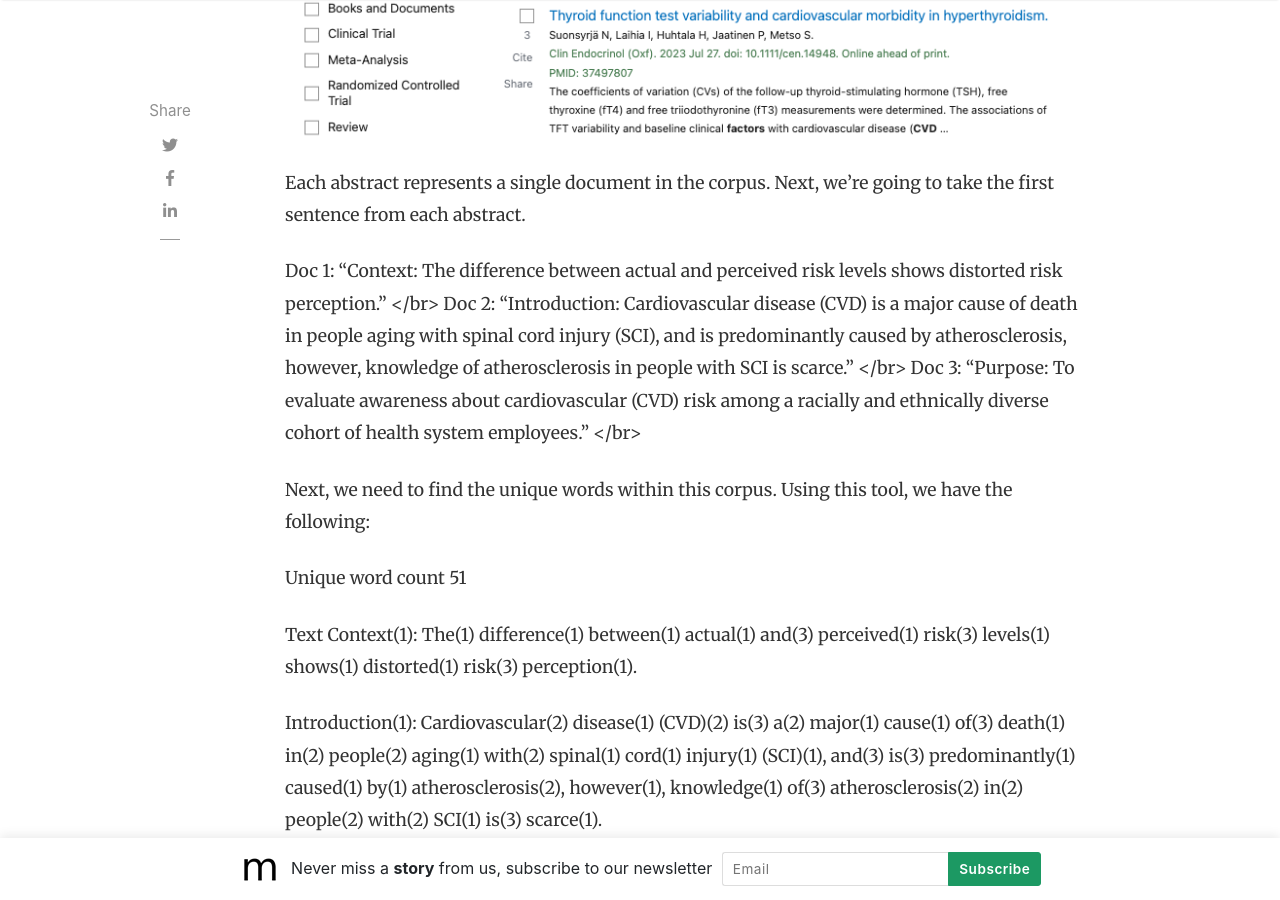
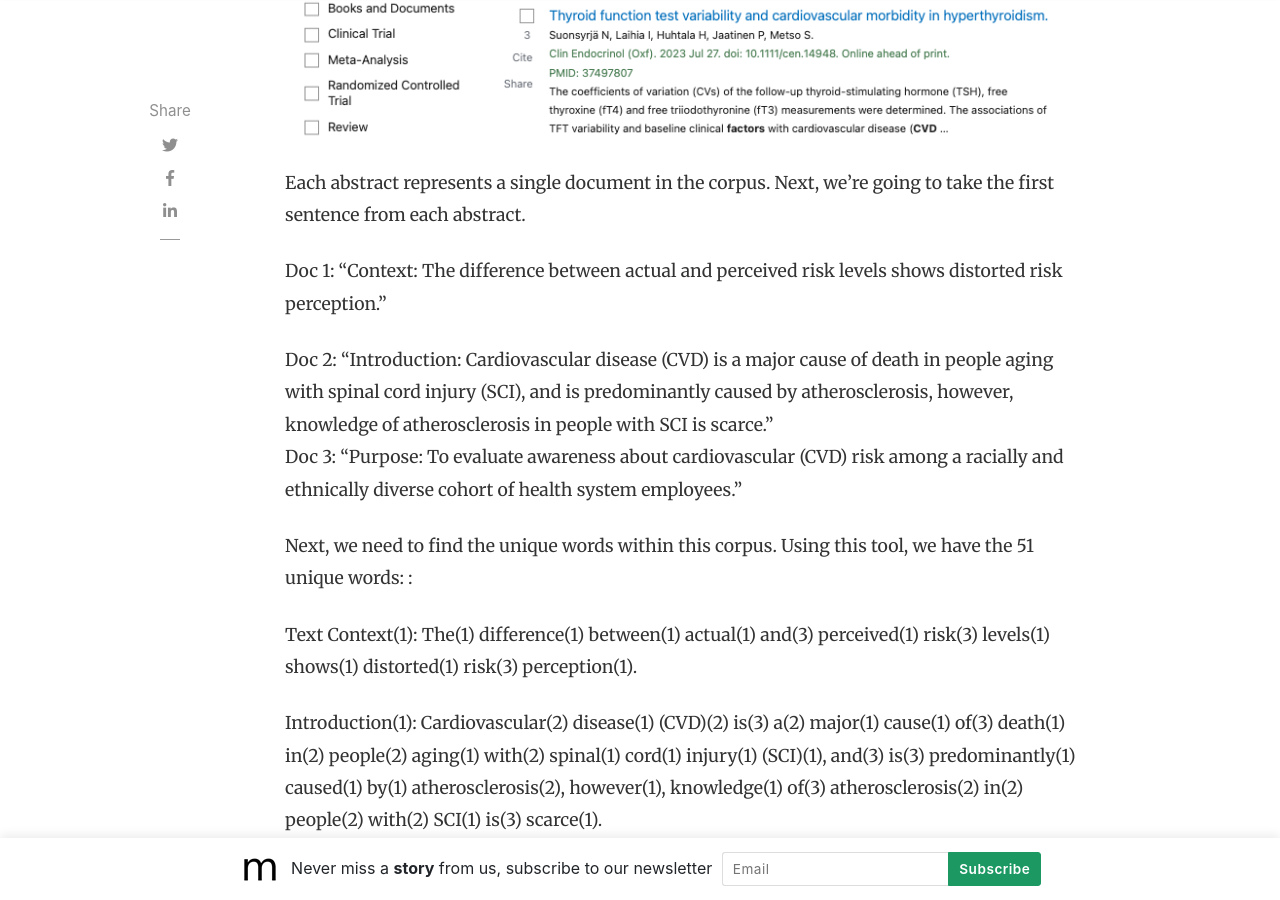
Before and after one commit to slsu0424/slsu0424.github.io, a Jekyll site: the page built from _posts/2023-07-27-test.md, in a window 1280 px wide and 900 px high, scrolled down 2566 px. Built offline with Jekyll 4.4.1, drawn with Linux system fonts in a browser that asks for light colours; nearby versions of some CDN libraries; comment, search, counter and statistics services are not loaded.

Commit message:
Update 2023-07-27-test.md

```diff
--- a/_posts/2023-07-27-test.md
+++ b/_posts/2023-07-27-test.md
@@ -31,16 +31,11 @@ To put the above tutorial into practice, I thought I would give this a try with
 Each abstract represents a single document in the corpus.  Next, we're going to take the first sentence from each abstract.
 
 Doc 1: "Context: The difference between actual and perceived risk levels shows distorted risk perception."
-</br>
+
 Doc 2: "Introduction: Cardiovascular disease (CVD) is a major cause of death in people aging with spinal cord injury (SCI), and is predominantly caused by atherosclerosis, however, knowledge of atherosclerosis in people with SCI is scarce."
-</br>
 Doc 3: "Purpose: To evaluate awareness about cardiovascular (CVD) risk among a racially and ethnically diverse cohort of health system employees."
-</br>
 
-Next, we need to find the unique words within this corpus.  Using this tool, we have the following:
-
-Unique word count
-51
+Next, we need to find the unique words within this corpus.  Using this tool, we have the 51 unique words: :
 
 Text
 Context(1): The(1) difference(1) between(1) actual(1) and(3) perceived(1) risk(3) levels(1) shows(1) distorted(1) risk(3) perception(1).
```
